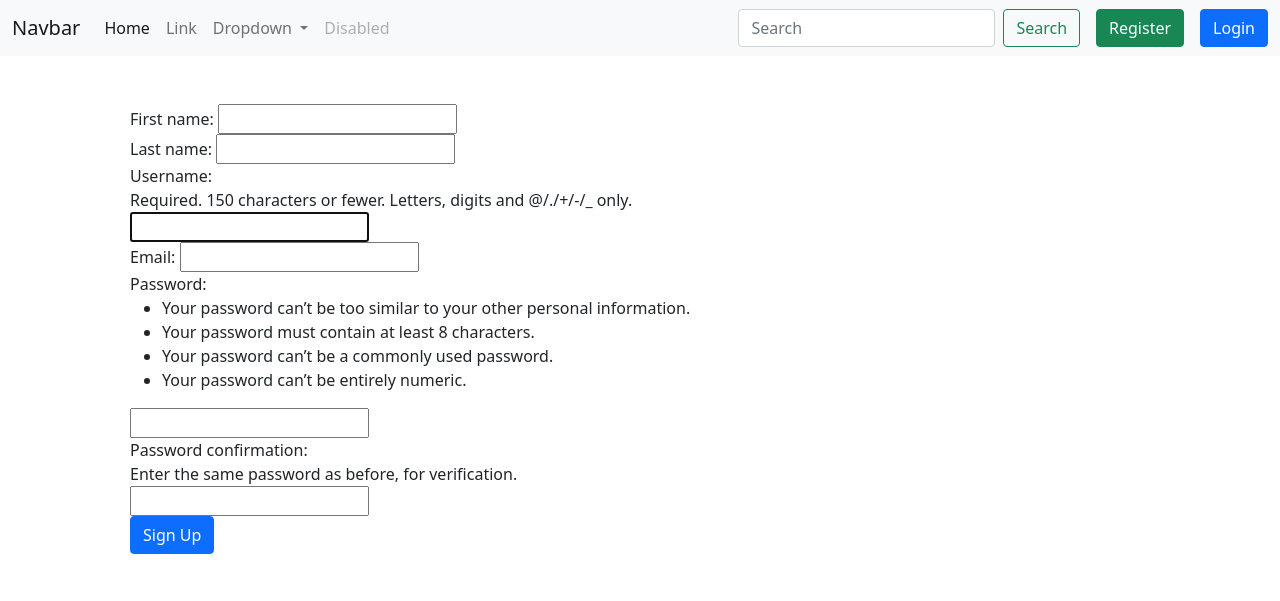
After one commit to nizomiddin-rakhimberdiev/technoshop, a Django app: page /users/register/ in a window 1280 px wide. The commit adds this page. Shown: the top 601 px of the page. Run offline with Django 5.2, Linux system fonts and the light colour scheme.

Commit message:
add login register pages

```diff
--- a/e_commerce/urls.py
+++ b/e_commerce/urls.py
@@ -20,4 +20,5 @@ from django.urls import path, include
 urlpatterns = [
     path('admin/', admin.site.urls),
     path('', include("products.urls"), name='home'),
+    path('users/', include("users.urls"), name='users'),
 ]
--- a/products/urls.py
+++ b/products/urls.py
@@ -1,5 +1,7 @@
 from django.urls import path
 from products import views
+
+app_name = 'products'
 urlpatterns = [
     path('', views.home_page, name='index'),
     path('products/<slug:slug>/', views.detail_page, name='detail'),
--- a/templates/base.html
+++ b/templates/base.html
@@ -43,6 +43,12 @@
       <form class="d-flex">
         <input class="form-control me-2" type="search" placeholder="Search" aria-label="Search">
         <button class="btn btn-outline-success" type="submit">Search</button>
+          {% if request.user.is_authenticated %}
+              <a href="{% url 'users:logout' %}" class="btn btn-warning ms-3">Logout</a>
+          {% else %}
+            <a href="{% url 'users:register' %}" class="btn btn-success mx-3">Register</a>
+            <a href="{% url 'users:login' %}" class="btn btn-primary">Login</a>
+          {% endif %}
       </form>
     </div>
   </div>
--- a/templates/index.html
+++ b/templates/index.html
@@ -3,13 +3,13 @@
 {% block content %}
 
     <h1>E commerce website</h1>
-    <div class="continer">
+    <div class="container">
         <div class="col-md-12 p-5">
             {% for product in products %}
                 <div class="card" style="width: 18rem;">
                     <img src="{{ product.product_image.url }}" class="card-img-top" alt="...">
                     <div class="card-body">
-                        <a href="{% url 'detail' product.slug %}">
+                        <a href="{% url 'products:detail' product.slug %}">
                             <h5 class="card-title">{{ product.name }}</h5>
                         </a>
                         <p class="card-text">{{ product.description }}</p>
--- /dev/null
+++ b/templates/register.html
@@ -0,0 +1,16 @@
+{% extends 'base.html' %}
+
+{% block content %}
+
+    <div class="container">
+        <div class="col-md-12 p-5">
+            <form method="POST">
+                {% csrf_token %}
+                {{ form }}
+                <button class="btn btn-primary" type="submit">Sign Up</button>
+            </form>
+        </div>
+    </div>
+
+
+{% endblock %}
--- /dev/null
+++ b/users/forms.py
@@ -0,0 +1,11 @@
+from django import forms
+from django.contrib.auth.forms import UserCreationForm
+from django.contrib.auth.models import User
+
+
+class RegisterForm(UserCreationForm):
+    email = forms.EmailField(required=True)
+
+    class Meta:
+        model = User
+        fields = ('first_name', 'last_name', 'username', 'email', 'password1', 'password2')
--- /dev/null
+++ b/users/urls.py
@@ -0,0 +1,10 @@
+from django.urls import path
+
+from users import views
+
+app_name = 'users'
+urlpatterns = [
+    path('login/', views.login_page, name='login'),
+    path('register/', views.register_page, name='register'),
+    path('logout/', views.logout_page, name='logout'),
+]
--- a/users/views.py
+++ b/users/views.py
@@ -1,3 +1,36 @@
-from django.shortcuts import render
+from django.contrib.auth import login, logout
+from django.contrib.auth.forms import AuthenticationForm
+from django.contrib.auth.models import User
+from django.shortcuts import render, redirect
+
+from products.views import home_page
+from users.forms import RegisterForm
+
 
 # Create your views here.
+def login_page(request):
+    if request.method == 'POST':
+        login_form = AuthenticationForm(request, data=request.POST)
+        if login_form.is_valid():
+            user = login_form.get_user()
+            login(request, user)
+            return redirect('products:index')
+    else:
+        login_form = AuthenticationForm()
+    return render(request, 'login.html', {'login_form': login_form})
+
+
+def register_page(request):
+    if request.method == 'POST':
+        form = RegisterForm(request.POST)
+        if form.is_valid():
+            form.save()
+            return redirect('users:login')
+    else:
+        form = RegisterForm()
+    return render(request, 'register.html', {"form": form})
+
+
+def logout_page(request):
+    logout(request)
+    return redirect('products:index')
```
Also changed, not shown: templates/login.html (added, +16 -0 lines), db.sqlite3, 2 other files.
